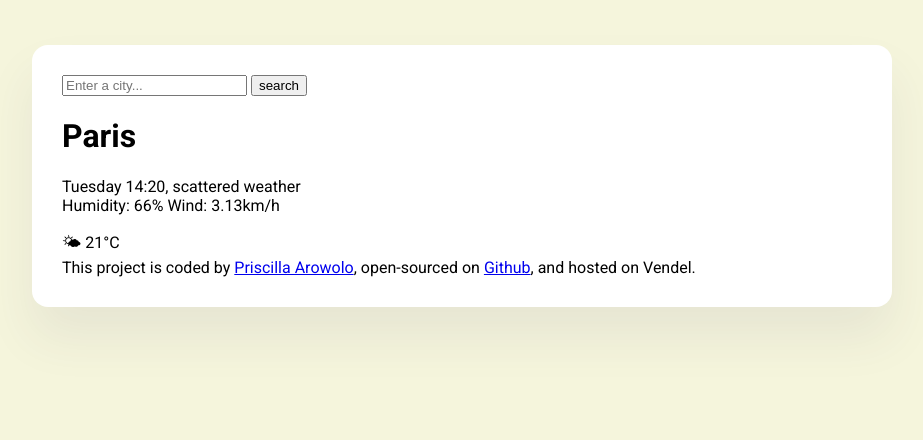
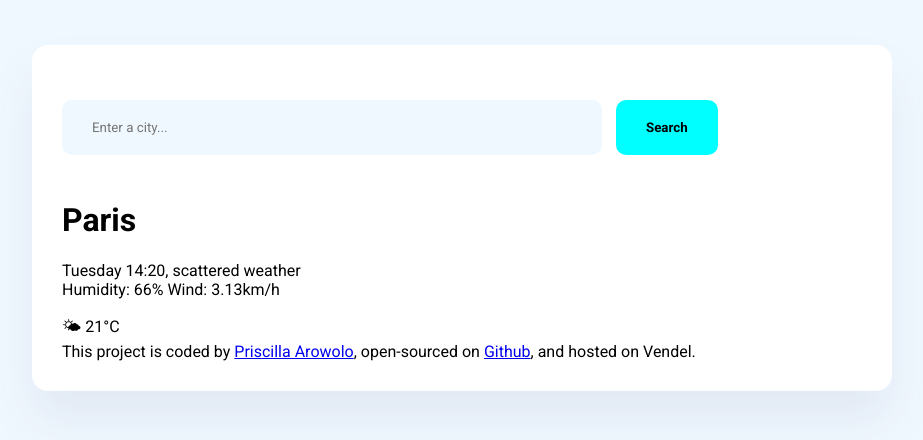
Before and after one commit to Prisca-svg/my-current-weather-app, a plain HTML site: page index.html in a window 1280 px wide. Shown: the whole page, without its empty margins (178-1101 px from the left). Drawn offline with Linux system fonts and the light colour scheme.

Commit message:
Changed the background-color and replicated same for the search.form.input

```diff
--- a/index.html
+++ b/index.html
@@ -12,9 +12,9 @@
   <body>
     <div class="weather-app">
     <header>
-      <form>
-      <input type="text" placeholder="Enter a city..." required/>
-      <input type="submit" value="search">
+      <form class="search-form">
+      <input type="text" placeholder="Enter a city..." required class="search-form-input"/>
+      <input type="submit" value="Search" class="search-form-button"/>
       </form>
     </header>
     <main>
--- a/style.css
+++ b/style.css
@@ -1,6 +1,6 @@
 body {
    font-family: "Roboto", sans-serif;
-   background-color:beige
+   background-color:aliceblue;
 }
 .weather-app {
 background-color: white;
@@ -10,3 +10,27 @@ max-width: 800px;
 box-shadow: 0 30px 50px rgba(65, 50, 100, 0.08);
 border-radius: 16px;
 }
+.search-form{
+   display: block;
+}
+.search-form-input{
+   font-family: "Roboto", sans-serif;
+   background-color:aliceblue;
+   padding: 20px 30px;
+   width: 60%;
+   border: none;
+   border-radius: 10px;
+   margin: 25px auto;
+}
+.search-form-button{
+   background-color: aqua;
+   padding: 20px 30px;
+   font-family: "Roboto", sans-serif;
+   margin: 25px auto;
+margin-left: 10px;s
+font-size: 25px;
+color: black;
+border: none;
+font-weight: bold;
+border-radius: 10px;
+}
```
